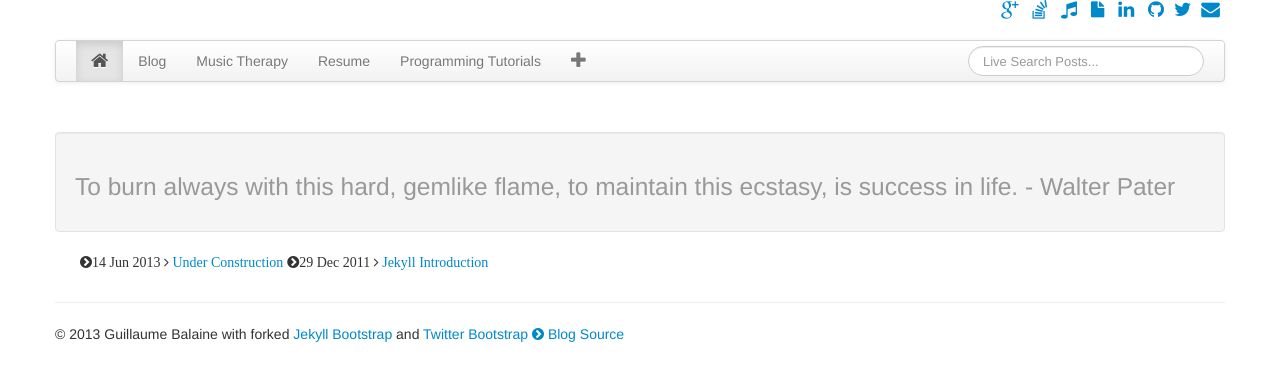
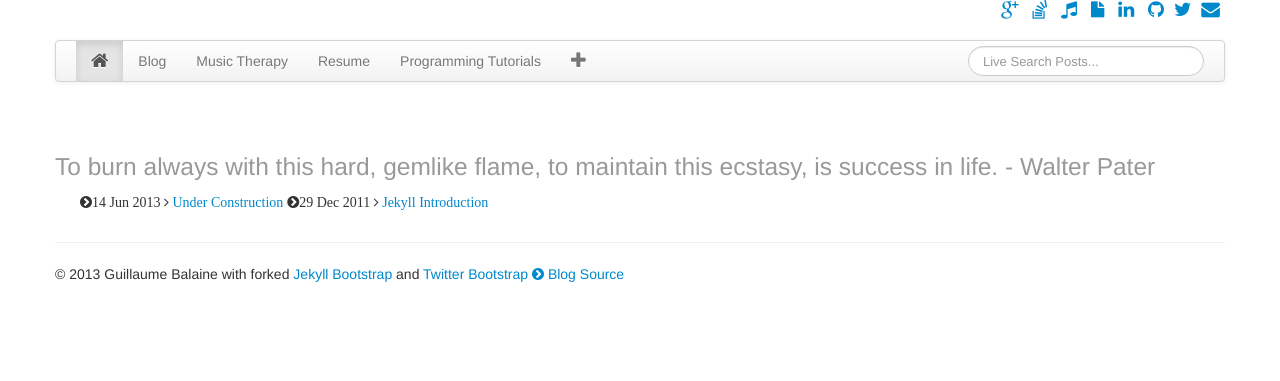
Before and after one commit to Igosuki/igosuki.github.io, a Jekyll site: the page built from index.md, in a window 1280 px wide. Shown: the top 381 px of the page. Built offline with Jekyll 4.4.1, drawn with Linux system fonts in a browser that asks for light colours.

Commit message:
Sublime files

```diff
--- a/index.md
+++ b/index.md
@@ -5,7 +5,7 @@ tagline:
 ---
 {% include JB/setup %}
 
-<div class="well">
+<div class="blockquote">
 	<h1><small>
 	To burn always with this hard, gemlike flame, to maintain this ecstasy, is success in life.
 	</small>
```
Also changed, not shown: 7 other files.
